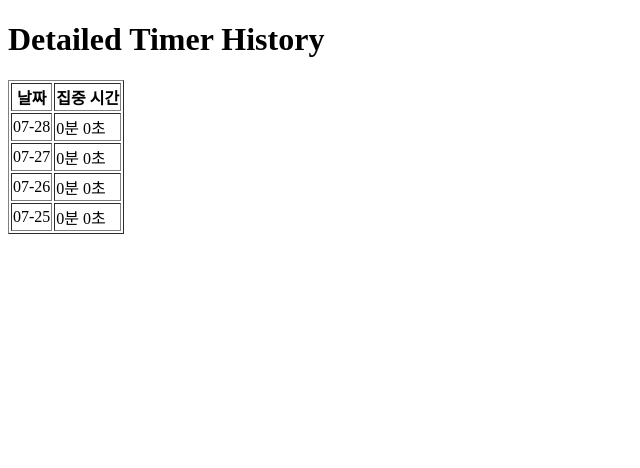
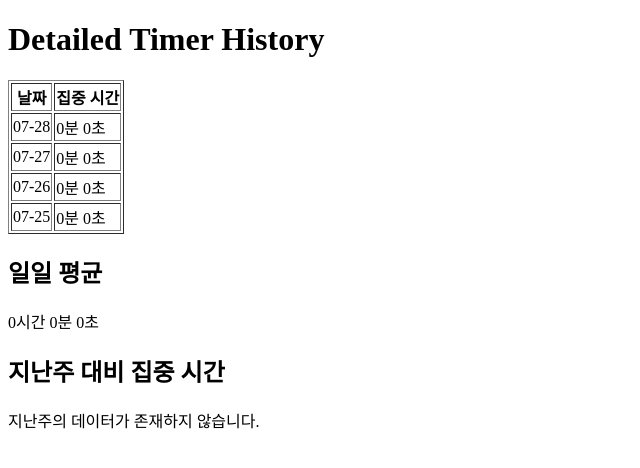
Before and after one commit to 88guri/centralHackathon_4, a Django app: page /character/detailed_history/ in a window 1280 px wide. Shown: the top 468 px of the page, without its empty margins (0-640 px from the left). Run offline with Django 5.2, Linux system fonts and the light colour scheme; the visitor is signed in with stand-in values (Sample User, id 1); data that the repository does not hold is empty.

Commit message:
Feat: 일일 평균 및 지난주 대비 집중 시간

```diff
--- a/centralHackathon/character/templates/detailed_history.html
+++ b/centralHackathon/character/templates/detailed_history.html
@@ -23,5 +23,10 @@
         </tr>
         {% endfor %}
     </table>
+    <h2>일일 평균</h2>
+    <p>{{ avg_hours }}시간 {{ avg_minutes }}분 {{ avg_seconds }}초</p>
+
+    <h2>지난주 대비 집중 시간</h2>
+    <p>{{ percentage_change }}</p>
 </body>
 </html>
--- a/centralHackathon/character/views.py
+++ b/centralHackathon/character/views.py
@@ -2,6 +2,7 @@ from django.shortcuts import render, redirect
 from django.contrib.auth.decorators import login_required
 from django.http import JsonResponse
 from django.utils import timezone
+from django.db.models import Sum
 from .models import Character, TimerLog
 from .forms import CharacterForm
 from datetime import datetime, timedelta
@@ -42,8 +43,8 @@ def timer_page(request):
     KST = pytz.timezone('Asia/Seoul')
     now = datetime.now(KST)
 
-    # 자정 초기화 (테스트를 위해 임시로 자정 설정 X)
-    if now.hour == 23 and now.minute == 59 and now.second == 0:
+    # 자정 초기화
+    if now.hour == 0 and now.minute == 0 and now.second == 0:
         data = json.loads(request.body)
         elapsed_time = int(data.get('elapsed_time', 0))
 
@@ -63,7 +64,12 @@ def timer_page(request):
         character.last_activity = now  # 마지막 활동 시간 갱신
         character.save()
 
-        return JsonResponse({'experience': character.experience, 'elapsed_time': character.last_elapsed_time})
+        return JsonResponse({
+            'experience': character.experience,
+            'elapsed_time': character.last_elapsed_time,
+            'level': character.level,
+            'stage': character.stage,
+        })
 
     if request.method == 'POST':
         data = json.loads(request.body)
@@ -81,7 +87,11 @@ def timer_page(request):
         character.last_activity = now  # 마지막 활동 시간 갱신
         character.save()
 
-        return JsonResponse({'experience': character.experience})
+        return JsonResponse({
+            'experience': character.experience,
+            'level': character.level,
+            'stage': character.stage,
+        })
 
     # 마지막 활동 시간 갱신
     character.last_activity = now
@@ -142,10 +152,8 @@ def detailed_history(request):
     KST = pytz.timezone('Asia/Seoul')
     now = datetime.now(KST).date()
 
-    # 최근 4일의 날짜
+    # 오늘 포함 지난 4일의 집중 시간 계산
     dates = [now - timedelta(days=i) for i in range(4)]
-
-    # 각 날짜에 해당하는 타이머 로그
     logs = {}
     for date in dates:
         timer_log = TimerLog.objects.filter(user=request.user, date=date).first()
@@ -155,8 +163,38 @@ def detailed_history(request):
         seconds = elapsed_time % 60
         logs[date] = {'hours': hours, 'minutes': minutes, 'seconds': seconds}
 
+    # 오늘 제외 지난 7일의 일일 평균 계산
+    last_7_days = [now - timedelta(days=i) for i in range(1, 8)]
+    total_time_last_7_days = sum(TimerLog.objects.filter(user=request.user, date=date).aggregate(total_time=Sum('elapsed_time'))['total_time'] or 0 for date in last_7_days)
+    average_time_last_7_days = total_time_last_7_days / 7 if total_time_last_7_days else 0
+
+    # 지난주 대비 집중 시간 계산
+    last_week_date = now - timedelta(days=7)
+    last_week_log = TimerLog.objects.filter(user=request.user, date=last_week_date).first()
+    last_week_time = last_week_log.elapsed_time if last_week_log else None
+
+    today_log = TimerLog.objects.filter(user=request.user, date=now).first()
+    today_time = today_log.elapsed_time if today_log else 0
+
+    if last_week_time is not None:
+        if last_week_time > 0:
+            percentage_change = ((today_time - last_week_time) / last_week_time) * 100
+        else:
+            percentage_change = 0 if today_time == 0 else 100
+        percentage_change_str = f"{percentage_change:.2f}%"
+    else:
+        percentage_change_str = "지난주의 데이터가 존재하지 않습니다."
+
+    avg_hours = int(average_time_last_7_days // 3600)
+    avg_minutes = int((average_time_last_7_days % 3600) // 60)
+    avg_seconds = int(average_time_last_7_days % 60)
+
     context = {
-        'logs': logs
+        'logs': logs,
+        'avg_hours': avg_hours,
+        'avg_minutes': avg_minutes,
+        'avg_seconds': avg_seconds,
+        'percentage_change': percentage_change_str
     }
 
     return render(request, 'detailed_history.html', context)
```
Also changed, not shown: centralHackathon/character/templates/timer.html (+5 -3 lines).
